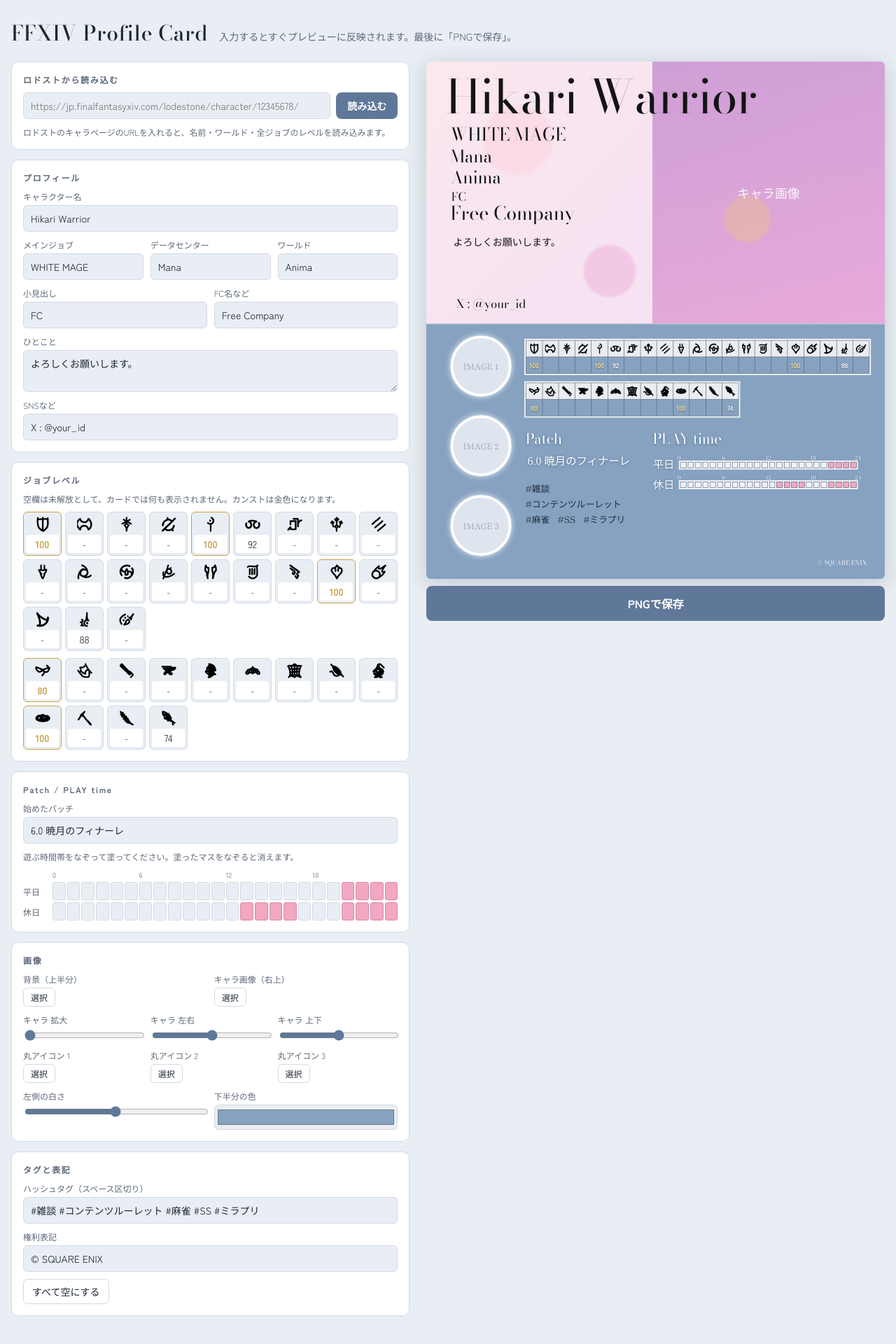
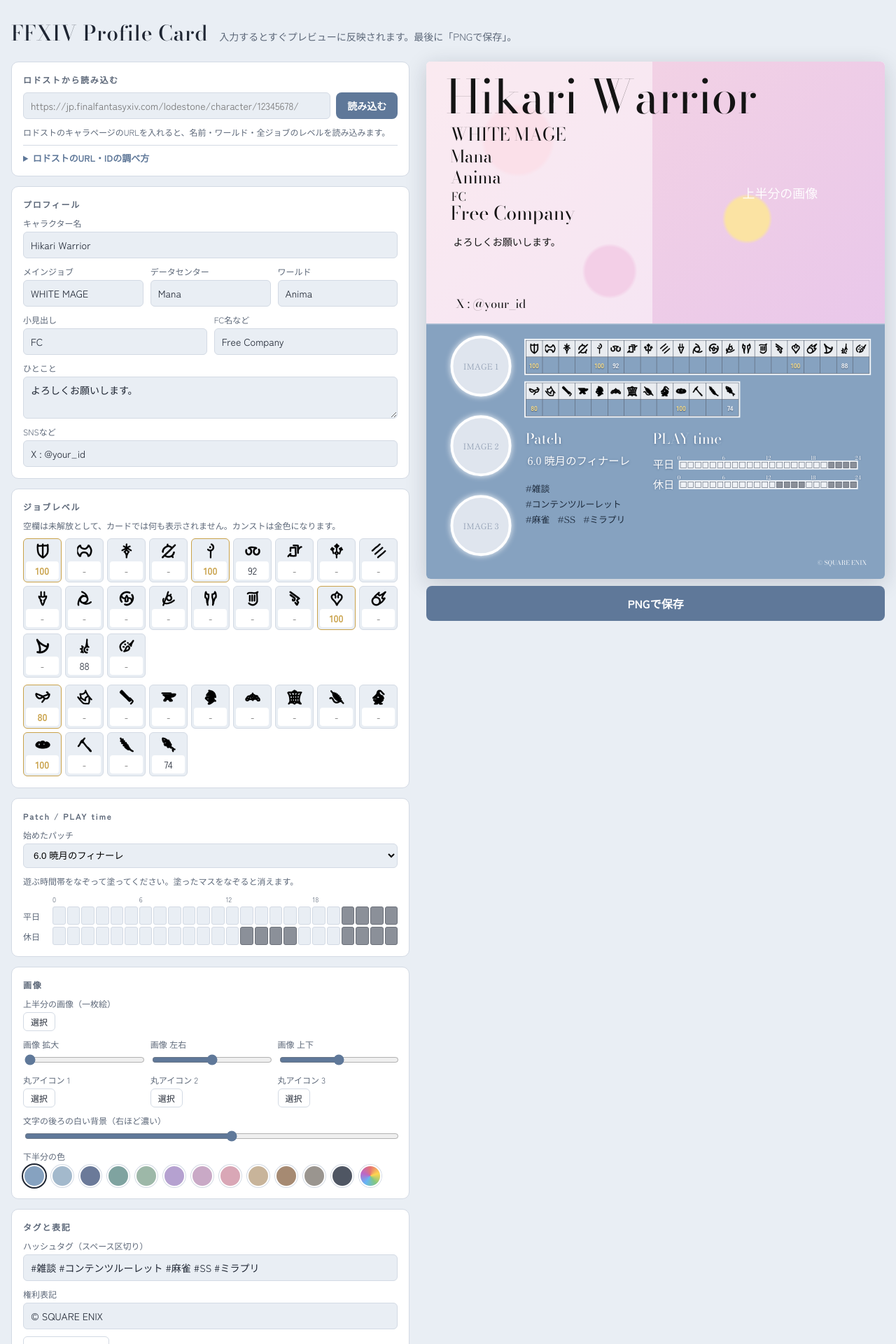
Before and after one commit to akirou0621-stack/ff14-, a Next.js app: page / in a window 1280 px wide. Shown: the top 1920 px of the page at 70% size. Built offline with nearby package versions, Linux system fonts and the light colour scheme.

Commit message:
Add files via upload

```diff
--- a/app/globals.css
+++ b/app/globals.css
@@ -20,6 +20,26 @@
 body { background: var(--bg); color: var(--ink); font-family: var(--ui); font-size: 14px; }
 button, input, textarea { font: inherit; color: inherit; }
 img { max-width: 100%; }
+.field select { cursor: pointer; }
+
+/* 下半分の色パレット */
+.palette { display: flex; flex-wrap: wrap; gap: 8px; }
+.swatch {
+  width: 32px;
+  height: 32px;
+  border-radius: 50%;
+  border: 2px solid var(--panel);
+  box-shadow: 0 0 0 1px var(--line);
+  padding: 0;
+  cursor: pointer;
+}
+.swatch[aria-checked='true'] { box-shadow: 0 0 0 2px var(--ink); }
+.swatch.custom {
+  position: relative;
+  overflow: hidden;
+  background: conic-gradient(#e57373, #ffd54f, #81c784, #64b5f6, #ba68c8, #e57373);
+}
+.swatch.custom input { position: absolute; inset: 0; opacity: 0; width: 100%; height: 100%; cursor: pointer; }
 
 .shell {
   padding-block: 24px 48px;
@@ -60,7 +80,7 @@
 
 .field { display: flex; flex-direction: column; gap: 4px; min-width: 0; }
 .field > span { font-size: 12px; color: var(--muted); }
-.field input:not([type]), .field textarea, .lodestone-row input {
+.field input:not([type]), .field textarea, .field select, .lodestone-row input {
   width: 100%;
   border: 1px solid var(--line);
   background: var(--bg);
@@ -102,6 +122,29 @@
 .status.success { color: var(--ok); }
 .status.error { color: var(--error); }
 
+/* 「調べ方」の折りたたみ説明 */
+.help { border-top: 1px solid var(--line); padding-top: 8px; font-size: 13px; }
+.help summary { cursor: pointer; color: var(--accent); font-weight: 700; font-size: 13px; }
+.help ol { margin: 10px 0 0; padding-left: 1.4em; display: flex; flex-direction: column; gap: 6px; line-height: 1.6; }
+.help a { color: var(--accent); }
+.addr {
+  margin-top: 12px;
+  display: flex;
+  align-items: center;
+  gap: 8px;
+  background: #2b313b;
+  color: #e7ebf1;
+  border-radius: 999px;
+  padding: 8px 14px;
+  font-family: ui-monospace, 'SFMono-Regular', Menlo, monospace;
+  font-size: 13px;
+  overflow-x: auto;
+  white-space: nowrap;
+}
+.addr-lock { font-size: 11px; opacity: 0.7; }
+.addr mark { background: transparent; color: #ffb4b4; outline: 2px solid #e5484d; outline-offset: 2px; border-radius: 2px; }
+.addr-note { margin: 6px 0 0; font-size: 12px; color: #c4434b; font-weight: 700; }
+
 .image-input { display: flex; gap: 6px; flex-wrap: wrap; }
 
 /* ジョブレベル入力 */
@@ -135,7 +178,7 @@
 .hour-ticks span { font-size: 10px; color: var(--muted); font-variant-numeric: tabular-nums; }
 .hour-row > span { font-size: 12px; color: var(--muted); }
 .hour-row button { height: 26px; border: 1px solid var(--line); background: var(--bg); border-radius: 3px; padding: 0; }
-.hour-row button.on { background: #f2a7c3; border-color: #d98aa8; }
+.hour-row button.on { background: #8b9099; border-color: #6c717a; }
 
 .card-scaler { width: 100%; overflow: hidden; border-radius: 6px; box-shadow: 0 6px 30px rgba(20, 30, 50, 0.18); }
 .exported { width: 100%; border-radius: 6px; }
@@ -168,16 +211,11 @@
     radial-gradient(circle at 70% 60%, #fbe3a3 0 6%, transparent 7%),
     radial-gradient(circle at 40% 80%, #e8a0d0 0 7%, transparent 8%),
     linear-gradient(135deg, #f6d6e2, #e9c7ea);
-}
-.card-char { position: absolute; top: 0; right: 0; width: 519px; height: 585px; overflow: hidden; }
-.card-char img { width: 100%; height: 100%; object-fit: cover; }
-.placeholder-char {
-  width: 100%;
-  height: 100%;
-  display: grid;
-  place-items: center;
-  background: linear-gradient(160deg, rgba(170, 110, 200, 0.5), rgba(230, 140, 200, 0.5));
-  color: rgba(255, 255, 255, 0.9);
+  display: flex;
+  align-items: center;
+  justify-content: flex-end;
+  padding-right: 150px;
+  color: rgba(255, 255, 255, 0.95);
   font-family: var(--mincho);
   font-size: 28px;
 }
@@ -264,6 +302,6 @@
   background: rgba(255, 255, 255, 0.9);
 }
 .c-hour-cells i { height: 14px; background: #eef1f5; border: 1px solid #5a6474; }
-.c-hour-cells i.on { background: #f2a7c3; }
+.c-hour-cells i.on { background: #8b9099; }
 
 .c-credit { position: absolute; right: 40px; bottom: 26px; font-size: 14px; color: rgba(255, 255, 255, 0.92); }
--- a/app/page.tsx
+++ b/app/page.tsx
@@ -5,6 +5,34 @@
 import { COMBAT_JOBS, OTHER_JOBS, capOf, emptyLevels, type JobDef, type JobLevels } from '@/lib/jobs';
 
 const STORAGE_KEY = 'ffxiv-card-generator-v2';
+
+/** 始めたパッチの選択肢（拡張ごとにまとめる）。新しいパッチが来たらここに足す */
+const PATCH_GROUPS: { title: string; patches: string[] }[] = [
+  { title: '黄金のレガシー', patches: ['7.0', '7.1', '7.2', '7.3', '7.4', '7.5'] },
+  { title: '暁月のフィナーレ', patches: ['6.0', '6.1', '6.2', '6.3', '6.4', '6.5'] },
+  { title: '漆黒のヴィランズ', patches: ['5.0', '5.1', '5.2', '5.3', '5.4', '5.5'] },
+  { title: '紅蓮のリベレーター', patches: ['4.0', '4.1', '4.2', '4.3', '4.4', '4.5'] },
+  { title: '蒼天のイシュガルド', patches: ['3.0', '3.1', '3.2', '3.3', '3.4', '3.5'] },
+  { title: '新生エオルゼア', patches: ['2.0', '2.1', '2.2', '2.3', '2.4', '2.5'] }
+];
+const PATCH_OPTIONS = PATCH_GROUPS.flatMap((g) => g.patches.map((p) => `${p} ${g.title}`));
+const LEGACY_PATCH = '旧FF14（1.x）';
+
+/** 下半分の色の候補 */
+const BASE_PALETTE: { name: string; color: string }[] = [
+  { name: 'くすみブルー', color: '#86a2c0' },
+  { name: 'ミストブルー', color: '#a3b9cc' },
+  { name: 'ネイビーグレー', color: '#6b7a99' },
+  { name: 'ティール', color: '#7fa3a0' },
+  { name: 'セージ', color: '#9db8a8' },
+  { name: 'ラベンダー', color: '#b5a1d0' },
+  { name: 'モーヴ', color: '#c9a9c6' },
+  { name: 'ローズ', color: '#d9a7b6' },
+  { name: 'ベージュ', color: '#c8b49a' },
+  { name: 'モカ', color: '#a68a72' },
+  { name: 'グレージュ', color: '#9a958f' },
+  { name: 'チャコール', color: '#4f5663' }
+];
 const CARD_W = 1024;
 const CARD_H = 1156;
 
@@ -23,16 +51,15 @@
 };
 
 type Images = {
-  background: string;
-  main: string;
+  main: string; // 上半分の一枚絵
   portraits: [string, string, string];
 };
 
 type Look = {
-  veil: number; // 左側の白さ
+  veil: number; // 文字の後ろの白い背景の濃さ
   base: string; // 下半分の色
-  zoom: number; // キャラ画像の拡大
-  posX: number; // キャラ画像の位置 0-100
+  zoom: number; // 一枚絵の拡大
+  posX: number; // 一枚絵の位置 0-100
   posY: number;
 };
 
@@ -55,8 +82,8 @@
   pld: 100, whm: 100, sch: 92, dnc: 100, rdm: 88, blu: 80, cul: 100, fsh: 74
 };
 
-const INITIAL_IMAGES: Images = { background: '', main: '', portraits: ['', '', ''] };
-const INITIAL_LOOK: Look = { veil: 0.42, base: '#86a2c0', zoom: 1, posX: 50, posY: 50 };
+const INITIAL_IMAGES: Images = { main: '', portraits: ['', '', ''] };
+const INITIAL_LOOK: Look = { veil: 0.5, base: '#86a2c0', zoom: 1, posX: 50, posY: 50 };
 const emptyHours = () => Array<boolean>(24).fill(false);
 const hoursFrom = (list: number[]) => Array.from({ length: 24 }, (_, h) => list.includes(h));
 
@@ -109,7 +136,7 @@
         if (saved.weekday) setWeekday(saved.weekday);
         if (saved.holiday) setHoliday(saved.holiday);
         if (saved.look) setLook({ ...INITIAL_LOOK, ...saved.look });
-        if (saved.images) setImages({ ...INITIAL_IMAGES, ...saved.images });
+        if (saved.images) setImages({ main: saved.images.main ?? '', portraits: saved.images.portraits ?? ['', '', ''] });
       }
     } catch {
       /* 壊れていたら初期値のまま */
@@ -142,7 +169,7 @@
     setLevels((prev) => ({ ...prev, [id]: Number.isFinite(n) && n > 0 ? Math.min(n, 999) : null }));
   };
 
-  const upload = async (e: React.ChangeEvent<HTMLInputElement>, slot: 'background' | 'main' | 0 | 1 | 2) => {
+  const upload = async (e: React.ChangeEvent<HTMLInputElement>, slot: 'main' | 0 | 1 | 2) => {
     const file = e.target.files?.[0];
     e.target.value = '';
     if (!file) return;
@@ -180,7 +207,7 @@
       }));
       setLevels({ ...emptyLevels(), ...d.levels });
 
-      // 画像は「まだ自分で入れていない枠」にだけ入れる
+      // 画像は「まだ自分で入れていない枠」にだけ入れる（全身画像は上半分の一枚絵に）
       const imageTasks: Promise<void>[] = [];
       if (d.portrait && !images.main) {
         imageTasks.push(lodestoneImageToData(d.portrait).then((data) => setImages((p) => ({ ...p, main: data }))));
@@ -264,6 +291,7 @@
               </button>
             </div>
             <p className={`status ${status.type}`}>{status.message}</p>
+            <LodestoneHelp />
           </section>
 
           <section className="box">
@@ -294,23 +322,37 @@
 
           <section className="box">
             <h2>Patch / PLAY time</h2>
-            <Field id="patch" label="始めたパッチ" value={profile.patch} onChange={(v) => update('patch', v)} />
+            <label className="field" htmlFor="patch">
+              <span>始めたパッチ</span>
+              <select id="patch" value={profile.patch} onChange={(e) => update('patch', e.target.value)}>
+                <option value="">（表示しない）</option>
+                {profile.patch && profile.patch !== LEGACY_PATCH && !PATCH_OPTIONS.includes(profile.patch) && (
+                  <option value={profile.patch}>{profile.patch}</option>
+                )}
+                {PATCH_GROUPS.map((g) => (
+                  <optgroup key={g.title} label={g.title}>
+                    {g.patches.map((p) => (
+                      <option key={p} value={`${p} ${g.title}`}>{`${p} ${g.title}`}</option>
+                    ))}
+                  </optgroup>
+                ))}
+                <optgroup label="それより前">
+                  <option value={LEGACY_PATCH}>{LEGACY_PATCH}</option>
+                </optgroup>
+              </select>
+            </label>
             <p className="hint">遊ぶ時間帯をなぞって塗ってください。塗ったマスをなぞると消えます。</p>
             <HourPicker rows={[['平日', weekday, setWeekday], ['休日', holiday, setHoliday]]} />
           </section>
 
           <section className="box">
             <h2>画像</h2>
-            <div className="grid2">
-              <ImageInput id="img-bg" label="背景（上半分）" has={!!images.background}
-                onPick={(e) => upload(e, 'background')} onClear={() => setImages((p) => ({ ...p, background: '' }))} />
-              <ImageInput id="img-main" label="キャラ画像（右上）" has={!!images.main}
+            <ImageInput id="img-main" label="上半分の画像（一枚絵）" has={!!images.main}
               onPick={(e) => upload(e, 'main')} onClear={() => setImages((p) => ({ ...p, main: '' }))} />
-            </div>
             <div className="grid3">
-              <Range id="zoom" label="キャラ 拡大" min={1} max={3} step={0.01} value={look.zoom} onChange={(v) => updateLook('zoom', v)} />
-              <Range id="posx" label="キャラ 左右" min={0} max={100} step={1} value={look.posX} onChange={(v) => updateLook('posX', v)} />
-              <Range id="posy" label="キャラ 上下" min={0} max={100} step={1} value={look.posY} onChange={(v) => updateLook('posY', v)} />
+              <Range id="zoom" label="画像 拡大" min={1} max={3} step={0.01} value={look.zoom} onChange={(v) => updateLook('zoom', v)} />
+              <Range id="posx" label="画像 左右" min={0} max={100} step={1} value={look.posX} onChange={(v) => updateLook('posX', v)} />
+              <Range id="posy" label="画像 上下" min={0} max={100} step={1} value={look.posY} onChange={(v) => updateLook('posY', v)} />
             </div>
             <div className="grid3">
               {([0, 1, 2] as const).map((i) => (
@@ -323,12 +365,27 @@
                   })} />
               ))}
             </div>
-            <div className="grid2">
-              <Range id="veil" label="左側の白さ" min={0} max={0.85} step={0.01} value={look.veil} onChange={(v) => updateLook('veil', v)} />
-              <label className="field" htmlFor="base">
+            <Range id="veil" label="文字の後ろの白い背景（右ほど濃い）" min={0} max={0.9} step={0.01} value={look.veil} onChange={(v) => updateLook('veil', v)} />
+            <div className="field">
               <span>下半分の色</span>
+              <div className="palette" role="radiogroup" aria-label="下半分の色">
+                {BASE_PALETTE.map((c) => (
+                  <button
+                    key={c.color}
+                    type="button"
+                    role="radio"
+                    aria-checked={look.base.toLowerCase() === c.color}
+                    aria-label={c.name}
+                    title={c.name}
+                    className="swatch"
+                    style={{ background: c.color }}
+                    onClick={() => updateLook('base', c.color)}
+                  />
+                ))}
+                <label className="swatch custom" title="自分で選ぶ" htmlFor="base">
                   <input id="base" type="color" value={look.base} onChange={(e) => updateLook('base', e.target.value)} />
                 </label>
+              </div>
             </div>
             {storageNote && <p className="hint warn">{storageNote}</p>}
           </section>
@@ -378,10 +435,9 @@
   return (
     <div ref={ref} className="card" style={{ '--base': look.base } as React.CSSProperties}>
       <div className="card-top">
-        {images.background ? <img className="cover" src={images.background} alt="" /> : <div className="cover placeholder-bg" />}
-        <div className="card-char">
         {images.main ? (
           <img
+            className="cover"
             src={images.main}
             alt=""
             style={{
@@ -391,9 +447,10 @@
             }}
           />
         ) : (
-            <div className="placeholder-char">キャラ画像</div>
+          <div className="cover placeholder-bg">
+            <span>上半分の画像</span>
+          </div>
         )}
-        </div>
         <div className="card-veil" style={{ background: `rgba(255,255,255,${look.veil})` }} />
         <div className="card-text">
           <div className="c-name" style={{ fontSize: nameSize }}>{profile.characterName}</div>
@@ -497,6 +554,34 @@
 }
 
 /* ============================== 入力部品 ============================== */
+
+/** 「ロドストのURL・IDの調べ方」の折りたたみ説明 */
+function LodestoneHelp() {
+  return (
+    <details className="help">
+      <summary>ロドストのURL・IDの調べ方</summary>
+      <ol>
+        <li>
+          <a href="https://jp.finalfantasyxiv.com/lodestone/" target="_blank" rel="noreferrer">ロドスト</a>
+          にログインして、上のメニューの「マイページ」から自分のキャラクターのページを開きます。
+        </li>
+        <li>
+          ログインしない場合は、
+          <a href="https://jp.finalfantasyxiv.com/lodestone/character/" target="_blank" rel="noreferrer">キャラクター検索</a>
+          でキャラクター名とワールドを入れて探し、自分のキャラを開いてもOKです。
+        </li>
+        <li>ブラウザのアドレス欄のURLをそのままコピーして、上の入力欄に貼り付けます。末尾の数字（キャラクターID）だけでも読み込めます。</li>
+      </ol>
+      <div className="addr" aria-label="アドレス欄の見本">
+        <span className="addr-lock" aria-hidden="true">🔒</span>
+        <span className="addr-url">
+          jp.finalfantasyxiv.com/lodestone/character/<mark>12345678</mark>/
+        </span>
+      </div>
+      <p className="addr-note">↑ 赤枠の数字がキャラクターIDです</p>
+    </details>
+  );
+}
 
 function Field({ id, label, value, onChange }: { id: string; label: string; value: string; onChange: (v: string) => void }) {
   return (
```
Lines whose indentation alone changed are shown as unchanged.
